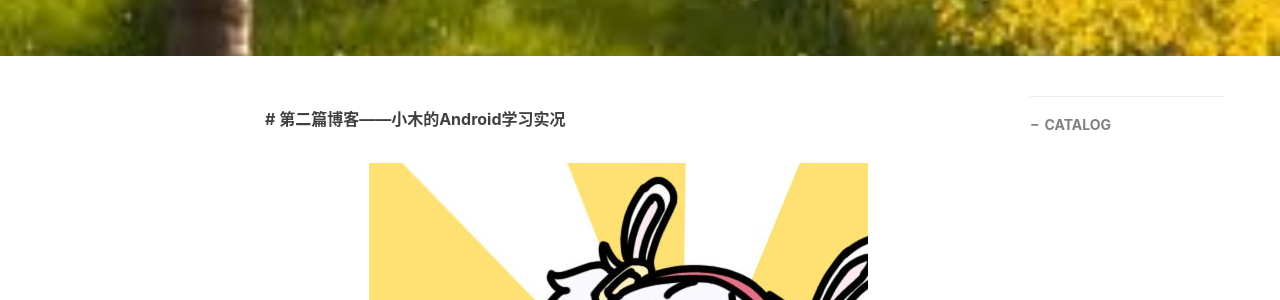
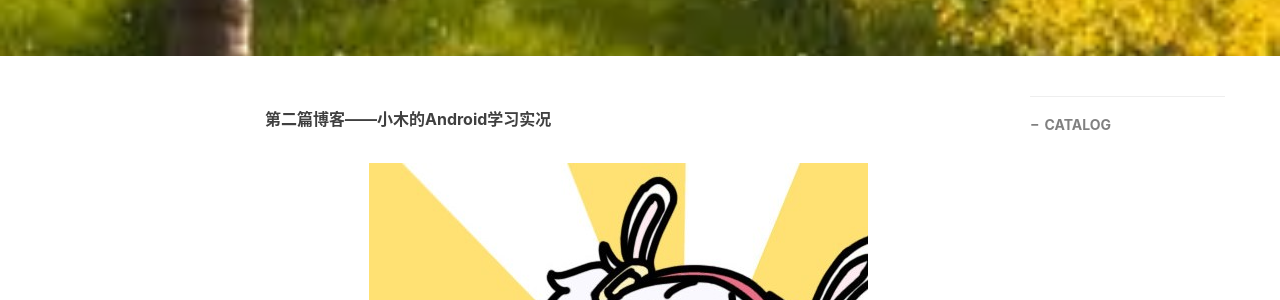
Before and after one commit to switchxiaomu/switchxiaomu.github.io, a Jekyll site: the page built from _posts/2019-07-10-我的第二篇博客-2019.md, in a window 1280 px wide. Shown: the part 467-767 px from the top of the page. Built offline with Jekyll 4.4.1, drawn with Linux system fonts in a browser that asks for light colours; nearby versions of some CDN libraries; comment, search, counter and statistics services are not loaded.

```diff
--- a/_posts/2019-07-10-我的第二篇博客-2019.md
+++ b/_posts/2019-07-10-我的第二篇博客-2019.md
@@ -9,7 +9,7 @@ catalog: true
 tags:
     - Android
 ---
-**# 第二篇博客——小木的Android学习实况**
+**第二篇博客——小木的Android学习实况**
 
 
 
```
